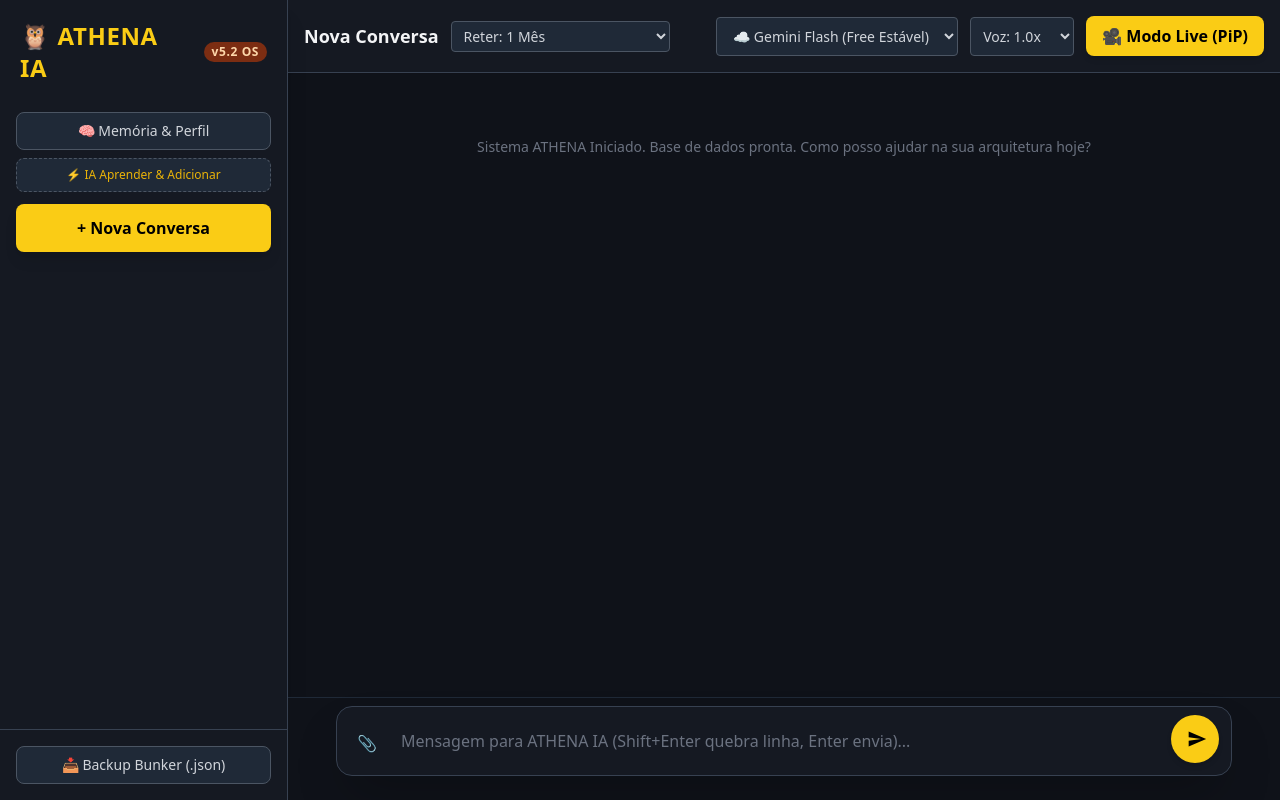
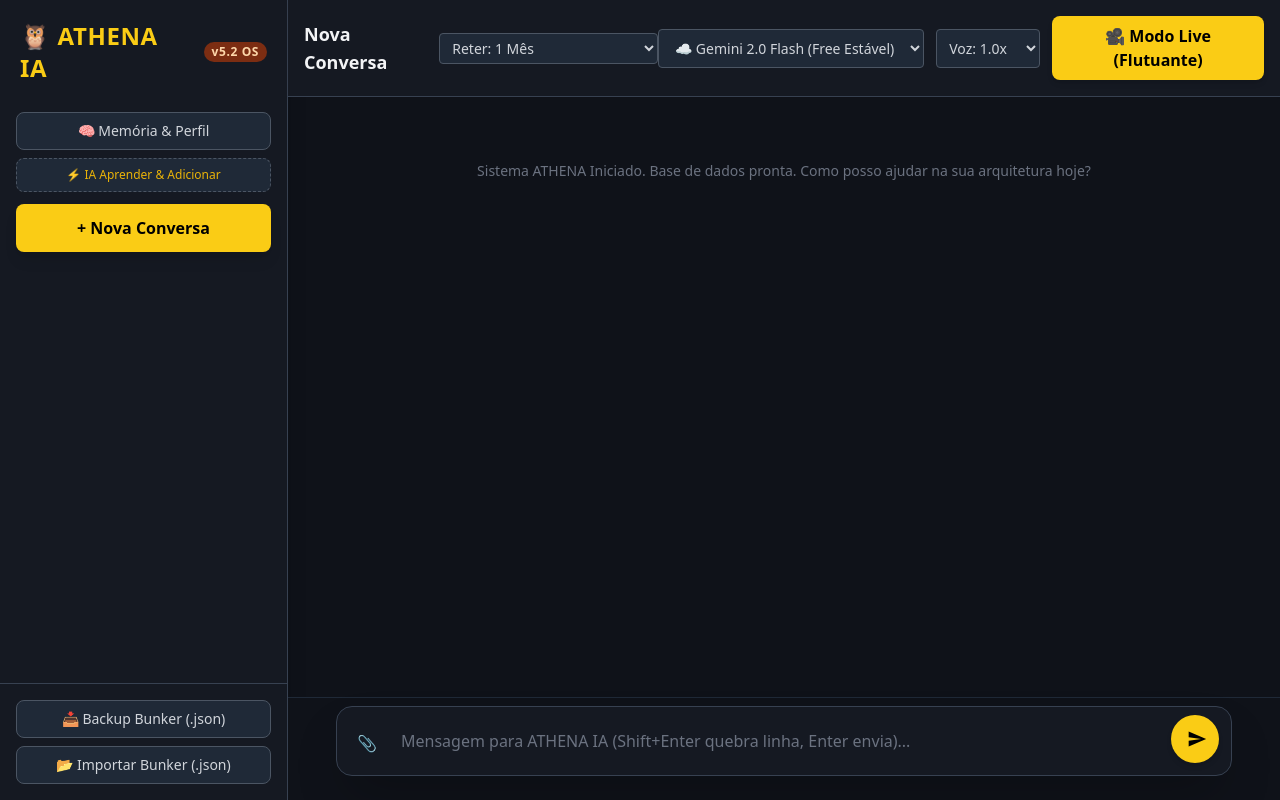
Before and after one commit to felipeoliveiraIA/Athena-IA, a Flask app: page / in a window 1280 px wide. Run offline with Flask 3, Linux system fonts and the light colour scheme; some libraries are stand-ins or nearby versions.

Commit message:
Update index.html

```diff
--- a/templates/index.html
+++ b/templates/index.html
@@ -19,7 +19,7 @@
 </head>
 <body class="bg-[#0f1219] text-gray-200 h-screen flex overflow-hidden font-sans">
 
-    <!-- Barra Lateral -->
+<!-- Barra Lateral -->
     <aside class="bg-[#151922] w-72 flex flex-col h-full border-r border-gray-700 shadow-xl z-10 shrink-0">
         <div class="p-5 flex items-center gap-2 font-bold text-[#FACC15] text-2xl tracking-wide">
             🦉 ATHENA IA <span class="text-xs bg-orange-900 text-orange-200 px-2 py-0.5 rounded-full ml-1 align-middle">v5.2 OS</span>
@@ -38,12 +38,17 @@
         </div>
 
         <div class="flex-1 overflow-y-auto px-4" id="chat-list">
-            <!-- Lista de chats do IndexedDB renderizada aqui -->
+            <!-- Lista de chats do LocalStorage renderizada aqui -->
         </div>
 
-        <div class="p-4 border-t border-gray-700">
+        <div class="p-4 border-t border-gray-700 flex flex-col gap-2">
             <button onclick="exportBunker()" class="w-full bg-gray-800 text-gray-300 py-2 rounded-lg hover:bg-gray-700 transition flex items-center justify-center gap-2 text-sm border border-gray-600">
                 📥 Backup Bunker (.json)
+            </button>
+            <!-- NOVO BOTÃO DE IMPORTAÇÃO -->
+            <input type="file" id="import-bunker-file" class="hidden" accept=".json" onchange="importBunker(event)">
+            <button onclick="document.getElementById('import-bunker-file').click()" class="w-full bg-gray-800 text-gray-300 py-2 rounded-lg hover:bg-gray-700 transition flex items-center justify-center gap-2 text-sm border border-gray-600">
+                📂 Importar Bunker (.json)
             </button>
         </div>
     </aside>
@@ -51,27 +56,29 @@
     <!-- Área Principal de Chat -->
     <main class="flex-1 flex flex-col h-full relative bg-[#0f1219]">
         <!-- Cabeçalho de Controles -->
-        <header class="bg-[#151922] p-4 flex justify-between items-center border-b border-gray-700 shadow-sm">
+        <header class="bg-[#151922] p-4 flex justify-between items-center border-b border-gray-700 shadow-sm z-20">
             <div class="flex items-center gap-3">
                 <span id="current-chat-title" class="font-semibold text-lg text-gray-100">Nova Conversa</span>
                 <select id="retention-select" class="bg-gray-800 text-sm text-gray-300 rounded px-2 py-1 border border-gray-600">
                     <option value="1">Reter: 1 Mês</option>
+                    <option value="2">Reter: 2 Meses</option>
                     <option value="3">Reter: 3 Meses</option>
+                    <option value="6">Reter: 6 Meses</option>
                     <option value="12">Reter: 1 Ano</option>
+                    <option value="24">Reter: 2 Anos</option>
                     <option value="999">📌 Fixar Permanentemente</option>
                 </select>
             </div>
             <div class="flex items-center gap-3">
+                <!-- LISTA DE MODELOS ATUALIZADA (Sem modelos experimentais mortos) -->
                 <select id="model-select" class="bg-gray-800 text-sm text-gray-300 rounded px-3 py-2 border border-gray-600">
-                    <!-- Removido V3 e ajustado Gemini para slug padrão -->
-                    <option value="google/gemini-exp-1206:free">☁️ Gemini Flash (Free Estável)</option>
-                    <option value="meta-llama/llama-3.2-3b-instruct:free">☁️ Llama 3.2 3B (Free Estável)</option>
+                    <option value="google/gemini-2.0-flash-lite-preview-02-05:free">☁️ Gemini 2.0 Flash (Free Estável)</option>
+                    <option value="meta-llama/llama-3.3-70b-instruct:free">☁️ Llama 3.3 70B (Free Estável)</option>
                     <option value="qwen/qwen-2.5-coder-32b-instruct:free">☁️ Qwen 2.5 Coder (Free)</option>
                     <option value="deepseek/deepseek-r1:free">☁️ DeepSeek R1 (Free)</option>
                     <option value="local">💻 HD Local (LM Studio)</option>
                 </select>
                 <select id="voice-speed" class="bg-gray-800 text-sm text-gray-300 rounded px-2 py-2 border border-gray-600">
-                    <!-- Opções de velocidade restauradas e expandidas -->
                     <option value="0.75">Voz: 0.75x</option>
                     <option value="1.0" selected>Voz: 1.0x</option>
                     <option value="1.25">Voz: 1.25x</option>
@@ -81,7 +88,7 @@
                     <option value="4.0">Voz: 4.0x</option>
                 </select>
                 <button onclick="toggleLiveMode()" class="bg-[#FACC15] text-black font-bold px-4 py-2 rounded-lg hover:bg-[#EAB308] transition shadow-md flex items-center gap-2">
-                    🎥 Modo Live (PiP)
+                    🎥 Modo Live (Flutuante)
                 </button>
             </div>
         </header>
```
